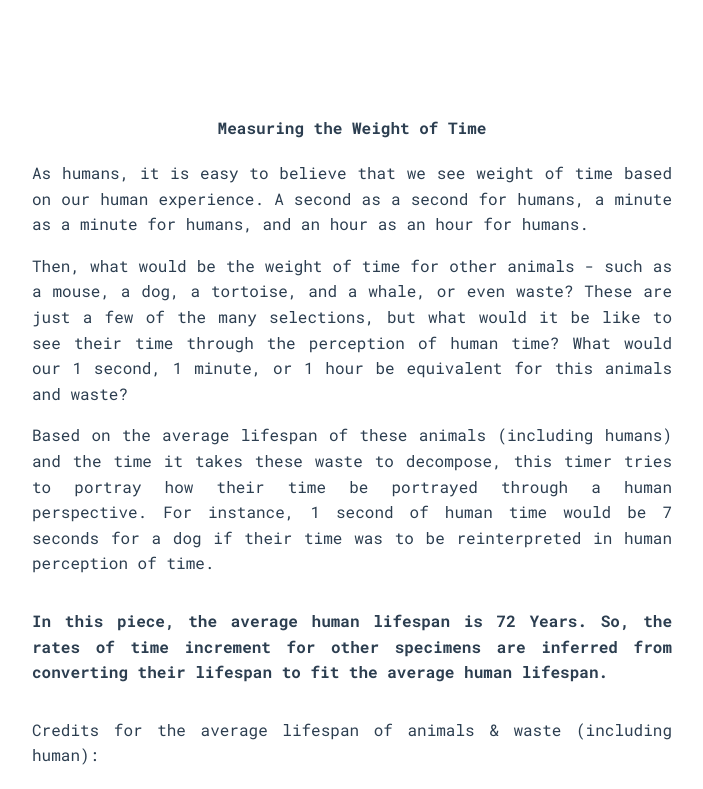
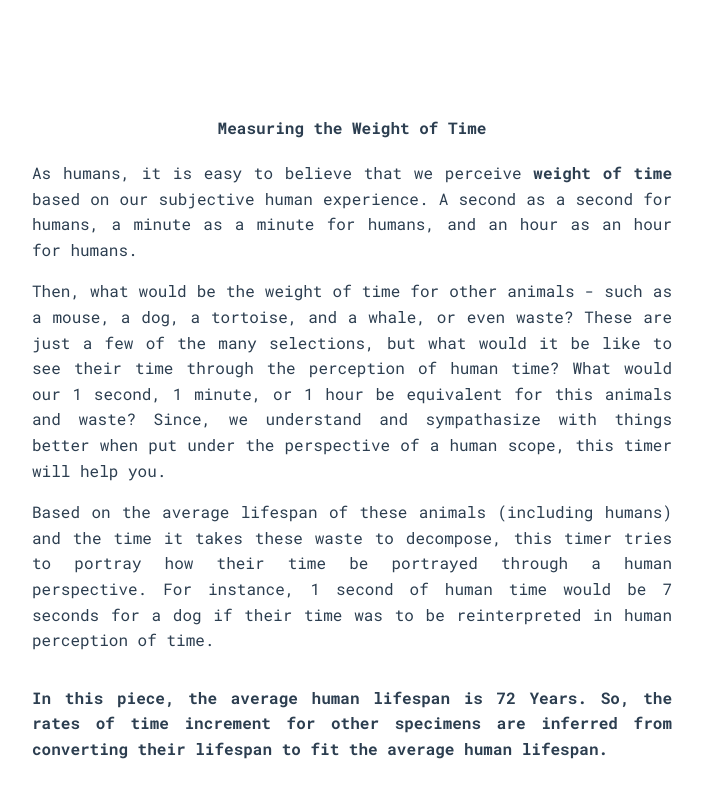
Before and after one commit to yungjurick/postnatural-clock, a Vue app: page /about in a window 1280 px wide. Shown: the top 789 px of the page, without its empty margins (288-991 px from the left). Built offline with nearby package versions, Linux system fonts and the light colour scheme.

Commit message:
Edit about content

```diff
--- a/src/views/About.vue
+++ b/src/views/About.vue
@@ -3,13 +3,14 @@
     <div class="about__container">
       <h1 class="about__title">Measuring the Weight of Time</h1>
       <p class="about__text">
-        As humans, it is easy to believe that we see <b>weight of time</b> based on our human experience.
+        As humans, it is easy to believe that we perceive <b style="font-weight: bold;">weight of time</b> based on our subjective human experience.
         A second as a second for humans, a minute as a minute for humans, and an hour as an hour for humans.
       </p>
       <p class="about__text">
         Then, what would be the weight of time for other animals - such as a mouse, a dog, a tortoise, and a whale, or
         even waste? These are just a few of the many selections, but what would it be like to see their time through
         the perception of human time? What would our 1 second, 1 minute, or 1 hour be equivalent for this animals and waste?
+        Since, we understand and sympathasize with things better when put under the perspective of a human scope, this timer will help you.
       </p>
       <p class="about__text">
         Based on the average lifespan of these animals (including humans) and the time it takes these waste
```
